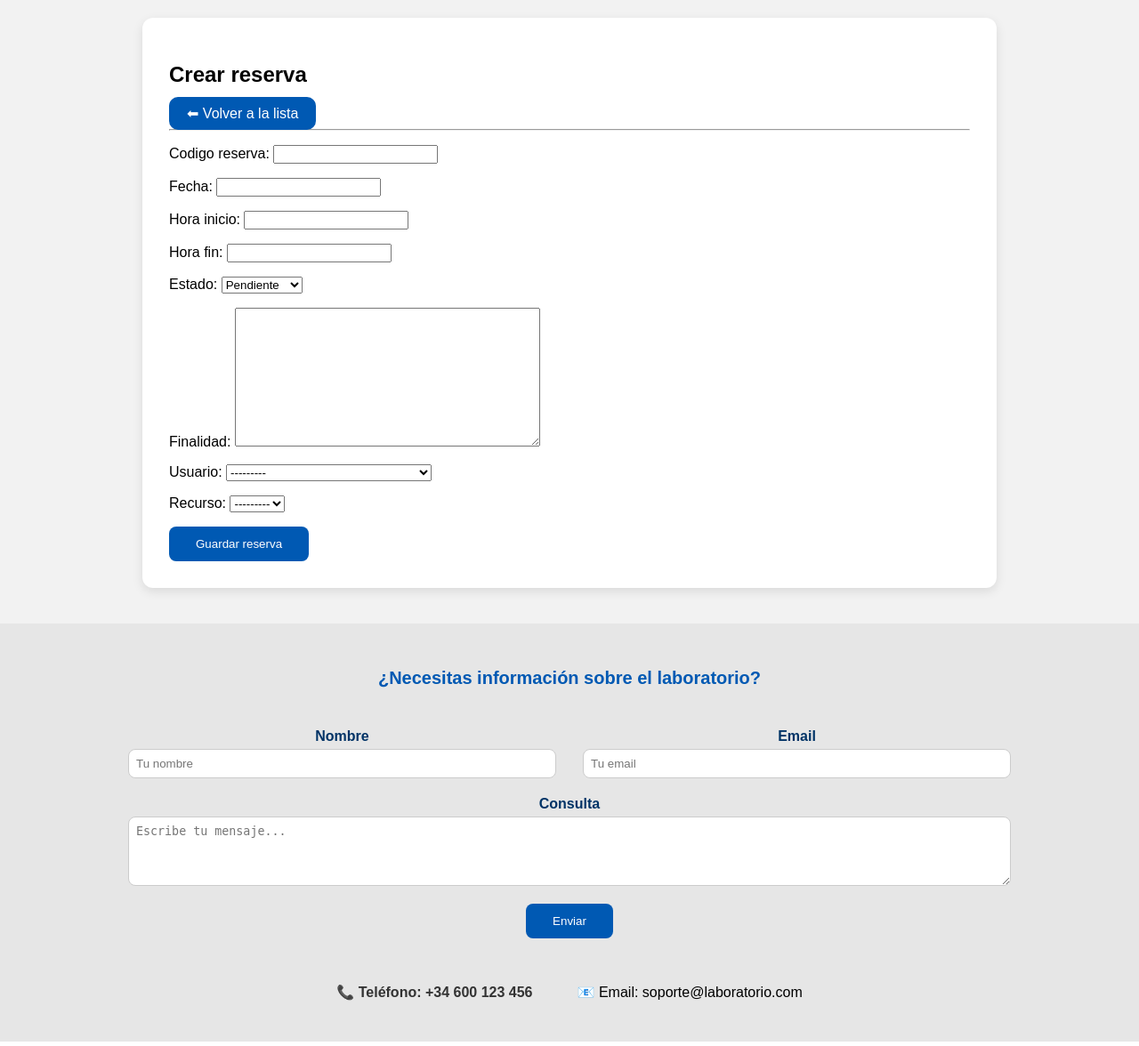
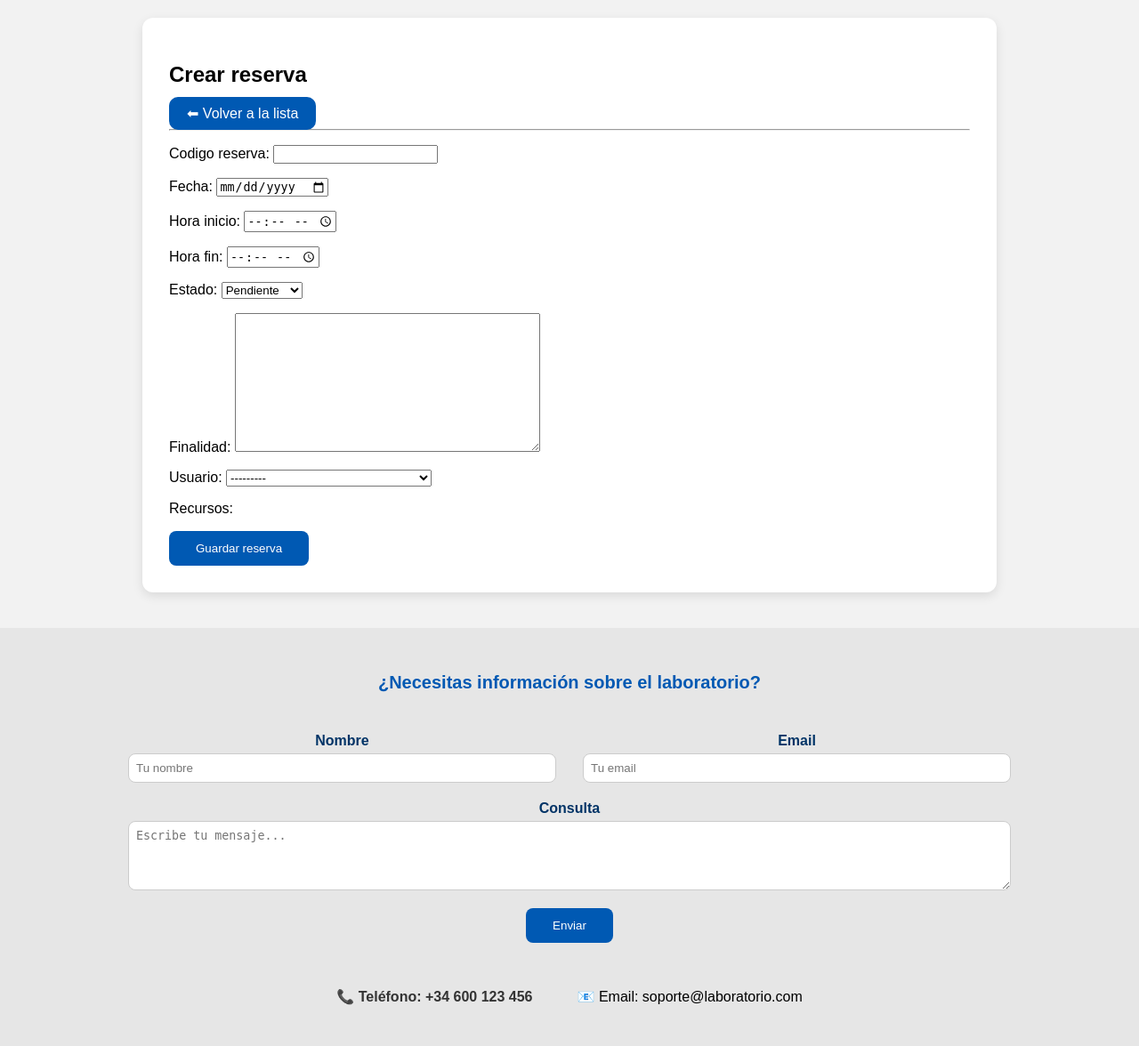
Before and after one commit to oiermm/IW-GRUPO4-RETO7, a Django app: page /reservas/crear/ in a window 1280 px wide. Shown: the part 140-1316 px from the top of the page at 89% size. Run offline with Django 5.2, Linux system fonts and the light colour scheme; data comes from the database, SQL or seed files in the repository; data that the repository does not hold is empty.

Commit message:
Ampliaciones

```diff
--- a/IW-GRUPO4-RETO7/laboratorio/reservas/forms.py
+++ b/IW-GRUPO4-RETO7/laboratorio/reservas/forms.py
@@ -1,5 +1,6 @@
 from django import forms
 from .models import Usuario, Recurso, Reserva
+from django.core.exceptions import ValidationError
 
 
 class UsuarioForm(forms.ModelForm):
@@ -15,6 +16,47 @@ class RecursoForm(forms.ModelForm):
 
 
 class ReservaForm(forms.ModelForm):
+
     class Meta:
         model = Reserva
         fields = '__all__'
+
+        widgets = {
+            'fecha': forms.DateInput(attrs={'type': 'date'}),
+            'hora_inicio': forms.TimeInput(attrs={'type': 'time'}),
+            'hora_fin': forms.TimeInput(attrs={'type': 'time'}),
+            'recursos': forms.CheckboxSelectMultiple(),
+        }
+
+    def clean(self):
+
+        cleaned_data = super().clean()
+
+        fecha = cleaned_data.get('fecha')
+        hora_inicio = cleaned_data.get('hora_inicio')
+        hora_fin = cleaned_data.get('hora_fin')
+        recursos = cleaned_data.get('recursos')
+
+        if not fecha or not hora_inicio or not hora_fin or not recursos:
+            return cleaned_data
+
+        # Validación básica
+        if hora_inicio >= hora_fin:
+            raise ValidationError(
+                "La hora de inicio debe ser anterior a la de fin."
+            )
+
+        # Buscar conflictos
+        conflictos = Reserva.objects.filter(
+            fecha=fecha,
+            recursos__in=recursos
+        ).exclude(id=self.instance.id).distinct()
+
+        # Comprobar solapamientos
+        for r in conflictos:
+            if hora_inicio < r.hora_fin and hora_fin > r.hora_inicio:
+                raise ValidationError(
+                    "Este horario no está disponible."
+                )
+
+        return cleaned_data
--- a/IW-GRUPO4-RETO7/laboratorio/reservas/models.py
+++ b/IW-GRUPO4-RETO7/laboratorio/reservas/models.py
@@ -59,11 +59,10 @@ class Reserva(models.Model):
         related_name='reservas'
     )
 
-    recurso = models.ForeignKey(
-        Recurso,
-        on_delete=models.CASCADE,
-        related_name='reservas'
-    )
+    recursos = models.ManyToManyField(
+    Recurso,
+    related_name='reservas'
+)
 
     def __str__(self):
         return f"Reserva {self.codigo_reserva} - {self.recurso.nombre}"
--- a/IW-GRUPO4-RETO7/laboratorio/reservas/templates/reservas/crear_reserva.html
+++ b/IW-GRUPO4-RETO7/laboratorio/reservas/templates/reservas/crear_reserva.html
@@ -10,11 +10,17 @@
 
 <hr>
 
+{% if form.non_field_errors %}
+    <div style="background:#ffdddd; border:1px solid red; padding:10px; margin-bottom:10px;">
+        {% for error in form.non_field_errors %}
+            <p>{{ error }}</p>
+        {% endfor %}
+    </div>
+{% endif %}
+
 <form method="post">
     {% csrf_token %}
-
     {{ form.as_p }}
-
     <button type="submit" class="boton-enviar">Guardar reserva</button>
 </form>
 
--- a/IW-GRUPO4-RETO7/laboratorio/reservas/templates/reservas/detalle_reserva.html
+++ b/IW-GRUPO4-RETO7/laboratorio/reservas/templates/reservas/detalle_reserva.html
@@ -13,7 +13,9 @@
 <p><strong>Finalidad:</strong> {{ reserva.finalidad }}</p>
 
 <p><strong>Usuario:</strong> {{ reserva.usuario.nombre }} {{ reserva.usuario.apellidos }}</p>
-<p><strong>Recurso:</strong> {{ reserva.recurso.nombre }}</p>
+<p><strong>Recurso:</strong> {% for recurso in reserva.recursos.all %}
+                             {{ recurso.nombre }}{% if not forloop.last %}, {% endif %}
+                             {% endfor %}</p>
 
 <br>
 
--- a/IW-GRUPO4-RETO7/laboratorio/reservas/templates/reservas/lista_reservas.html
+++ b/IW-GRUPO4-RETO7/laboratorio/reservas/templates/reservas/lista_reservas.html
@@ -23,7 +23,10 @@
                 📌 Estado: {{ r.estado }}<br>
                 📝 Finalidad: {{ r.finalidad }}<br>
                 👤 Usuario: {{ r.usuario.nombre }} {{ r.usuario.apellidos }}<br>
-                🧪 Recurso: {{ r.recurso.nombre }}
+                🧪 Recurso:
+                    {% for recurso in r.recursos.all %}
+                        {{ recurso.nombre }}{% if not forloop.last %}, {% endif %}
+                    {% endfor %}
 
                 <br><br>
 
--- a/IW-GRUPO4-RETO7/laboratorio/reservas/urls.py
+++ b/IW-GRUPO4-RETO7/laboratorio/reservas/urls.py
@@ -1,5 +1,7 @@
 from django.urls import path
 from .import views
+
+
 
 urlpatterns = [
     path('usuarios/', views.lista_usuarios, name='lista_usuarios'),
```
Also changed, not shown: IW-GRUPO4-RETO7/laboratorio/reservas/views.py (+7 -4 lines), IW-GRUPO4-RETO7/laboratorio/reservas/migrations/0002_remove_reserva_recurso_reserva_recursos.py (added), 1 other file.
